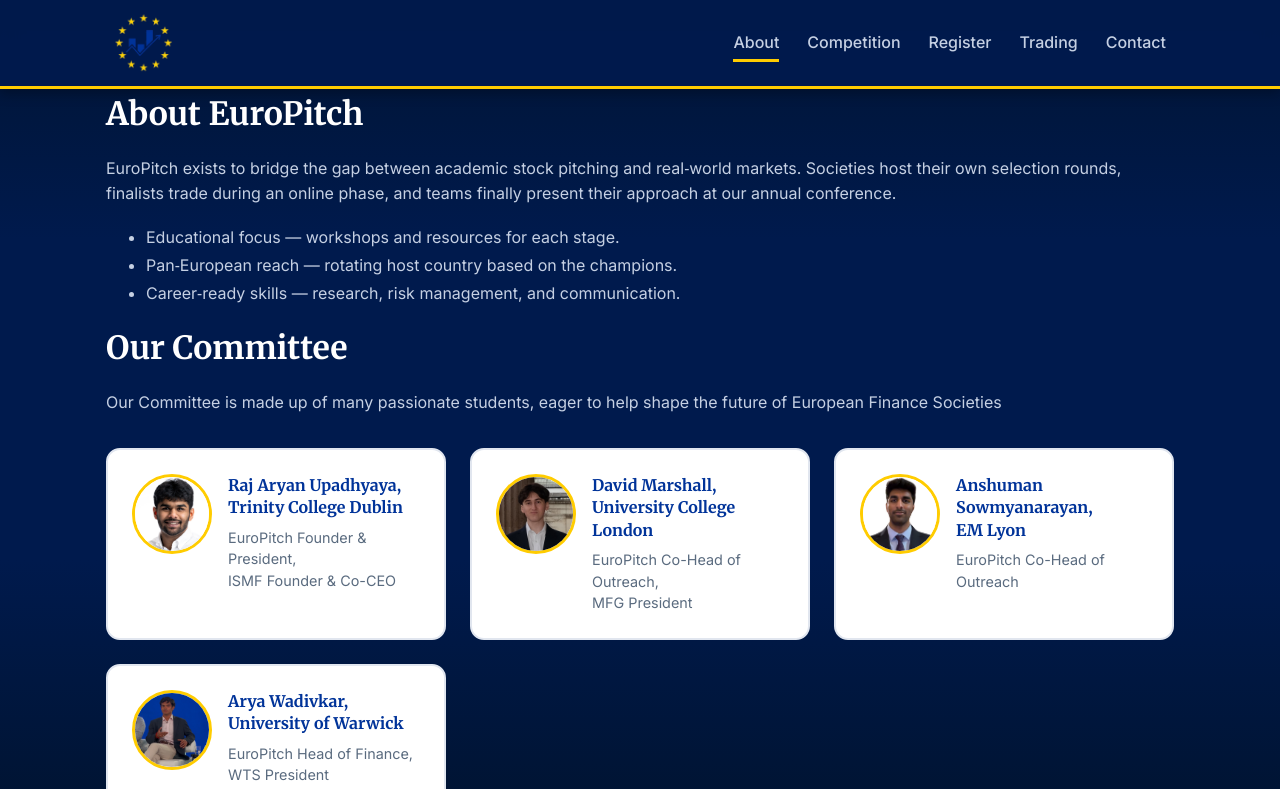
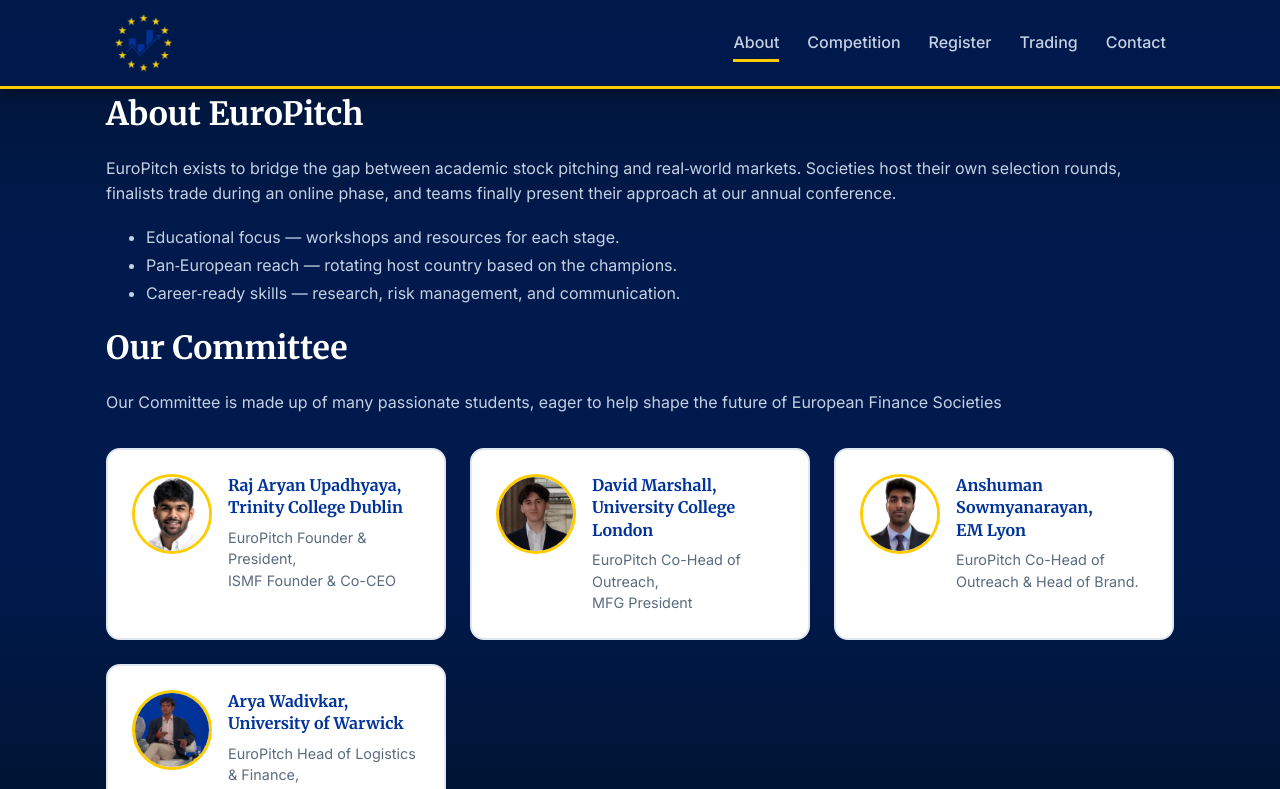
Before and after one commit to EuroPitch/EuroPitch, a React (Vite) app in the folder frontend/: page /about in a window 1280 px wide. Shown: the top 789 px of the page. Built offline with nearby package versions, Linux system fonts and the light colour scheme.

Commit message:
Updated committee

```diff
--- a/frontend/src/pages/About/About.jsx
+++ b/frontend/src/pages/About/About.jsx
@@ -41,14 +41,14 @@
             <img src={Anshuman} alt="Anshuman Sowmyanarayan" className="member-photo" />
             <div className="member-info">
             <h4>Anshuman Sowmyanarayan, <br/> EM Lyon</h4>
-            <p>EuroPitch Co-Head of Outreach</p>
+            <p>EuroPitch Co-Head of Outreach & Head of Brand.</p>
             </div>
         </div>
         <div className="member-card">
             <img src={Arya} alt="Arya Wadivkar" className="member-photo" />
             <div className="member-info">
             <h4>Arya Wadivkar, <br/> University of Warwick</h4>
-            <p>EuroPitch Head of Finance, <br/> WTS President</p>
+            <p>EuroPitch Head of Logistics & Finance, <br/> WTS President</p>
             </div>
         </div>
         </div>
@@ -62,7 +62,7 @@
         that combines student learning with mutual growth between societies across Europe.
 
         The inaugural EuroPitch competition will take place during the 2025–26 academic year,
-        with the final conference scheduled for March 2026 in London.
+        with the final conference scheduled for March 2026 in England.
         </p>
     </section>
 );
```
